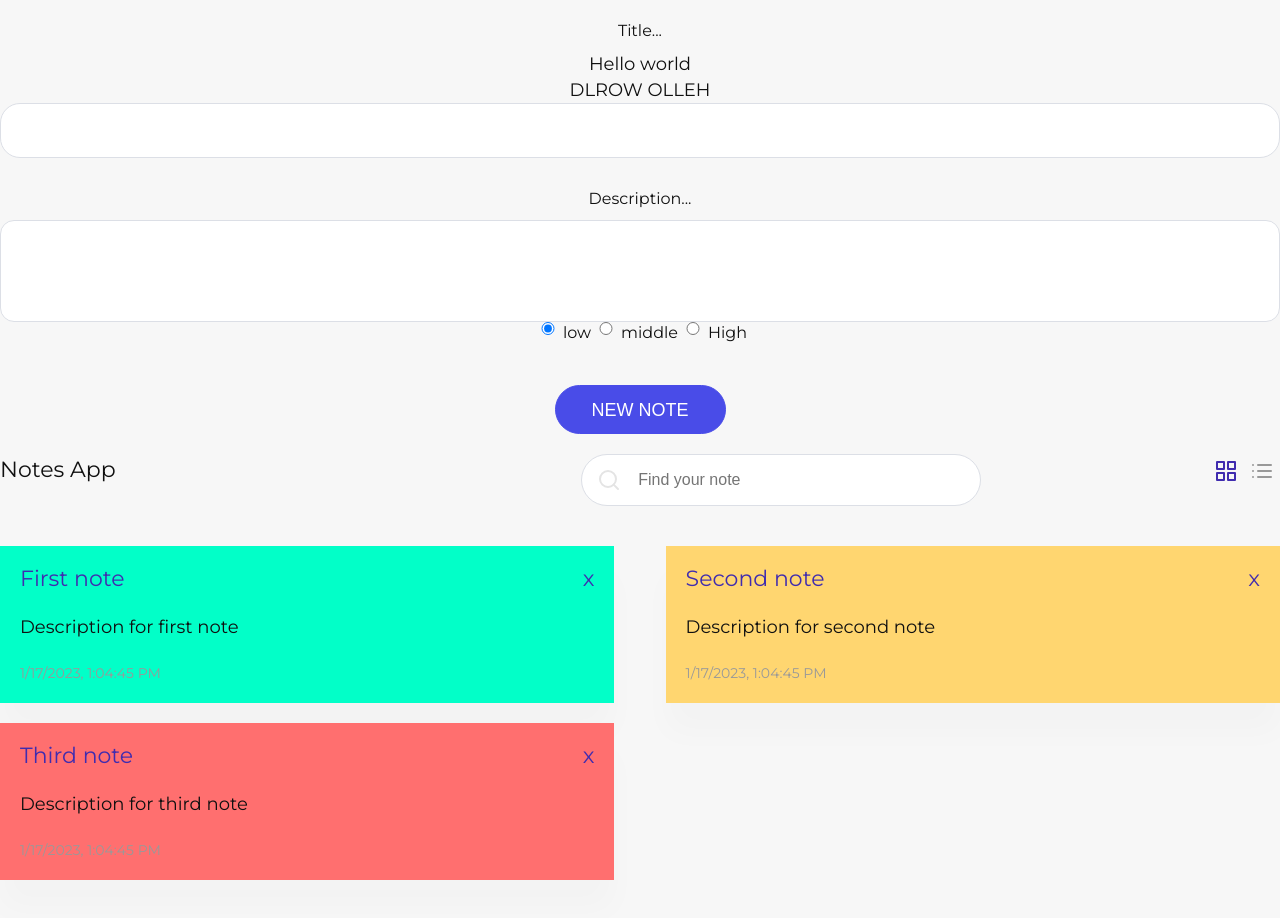
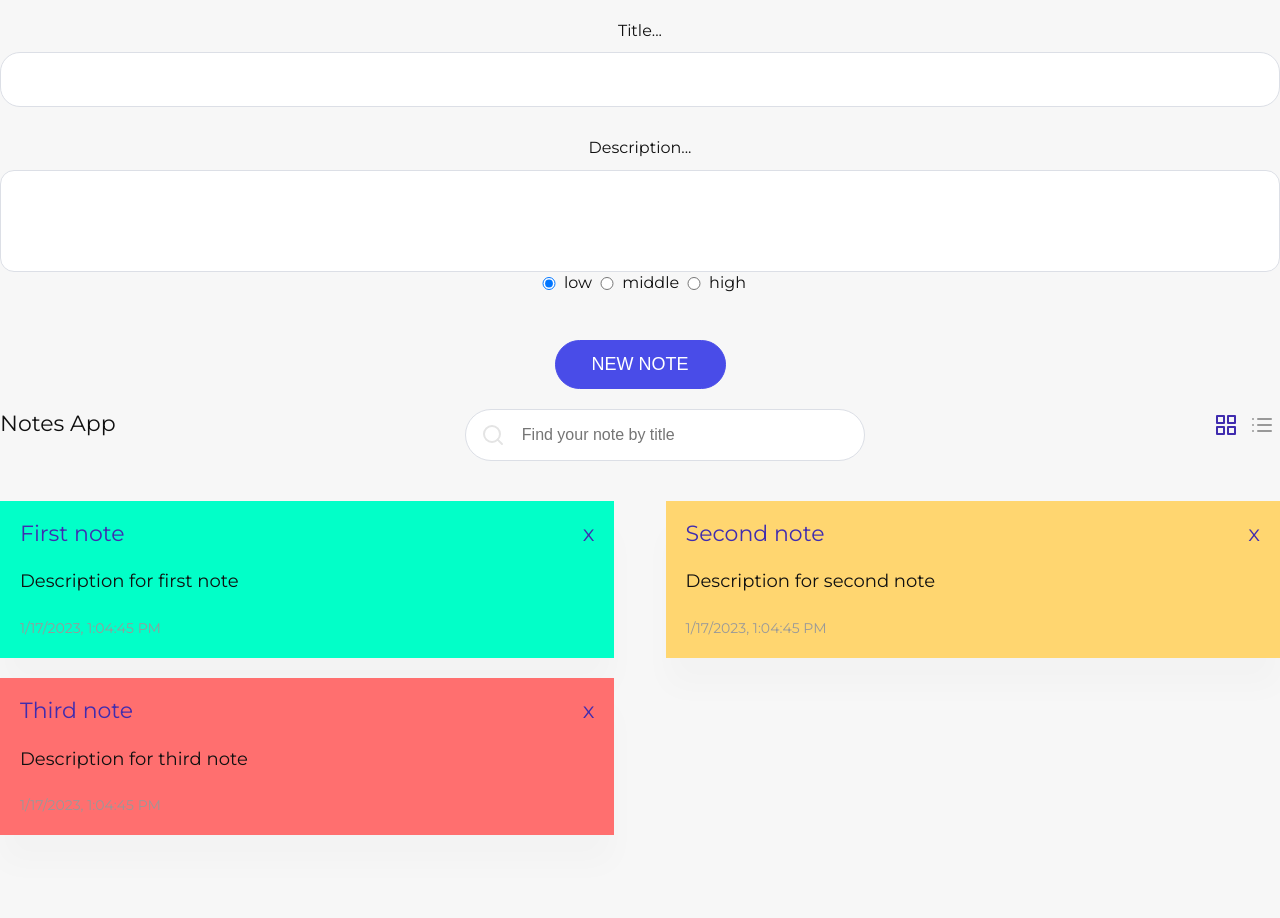
Before and after one commit to alligator2d/note_App, a Vue app: page / in a window 1280 px wide. Shown: the top 918 px of the page. Built offline with nearby package versions, Linux system fonts and the light colour scheme.

Commit message:
five commit

```diff
--- a/src/App.vue
+++ b/src/App.vue
@@ -12,10 +12,10 @@
 
 						<h1>{{title}}</h1>
 
-						<p>{{search}}</p>
+<!--						<p>{{search}}</p>-->
 
 						<Search :value="search"
-								placeholder="Find your note"
+								placeholder="Find your note by title"
 								@search="search = $event"></Search>
 
 						<div class="icons">
--- a/src/components/NewNote.vue
+++ b/src/components/NewNote.vue
@@ -1,10 +1,7 @@
 <template>
 	<div class="new-note">
 		<label>Title...</label>
-		<div>
-			<h2>{{text}}</h2>
-			<h2>{{reverseText}}</h2>
-		</div>
+
 		<input v-model="note.title" type="text">
 		<label>Description...</label>
 		<textarea v-model="note.descr"></textarea>
@@ -20,8 +17,9 @@
 
 			<input v-model="priority" class="radioBtn" type="radio" id="high"
 				   name="high" value="high">
-			<label for="high">High</label>
+			<label for="high">high</label>
 		</div>
+
 		<button class="btn btnPrimary" @click="addNote">New note</button>
 	</div>
 </template>
@@ -36,14 +34,11 @@ export default {
 				descr: ""
 			},
 			priority: 'low',
-			text: 'Hello world'
 		}
 	},
 
 	computed: {
-		reverseText () {
-			return this.text.split('').reverse().join('').toUpperCase();
-		}
+
 	},
 	methods: {
 		addNote() {
@@ -68,5 +63,6 @@ export default {
 .radioBtn {
   width: 30px;
   display: inline-block;
+  margin-top: 5px;
 }
 </style>
```
Also changed, not shown: 1 other file (tests, documents, lock files or other folders).
